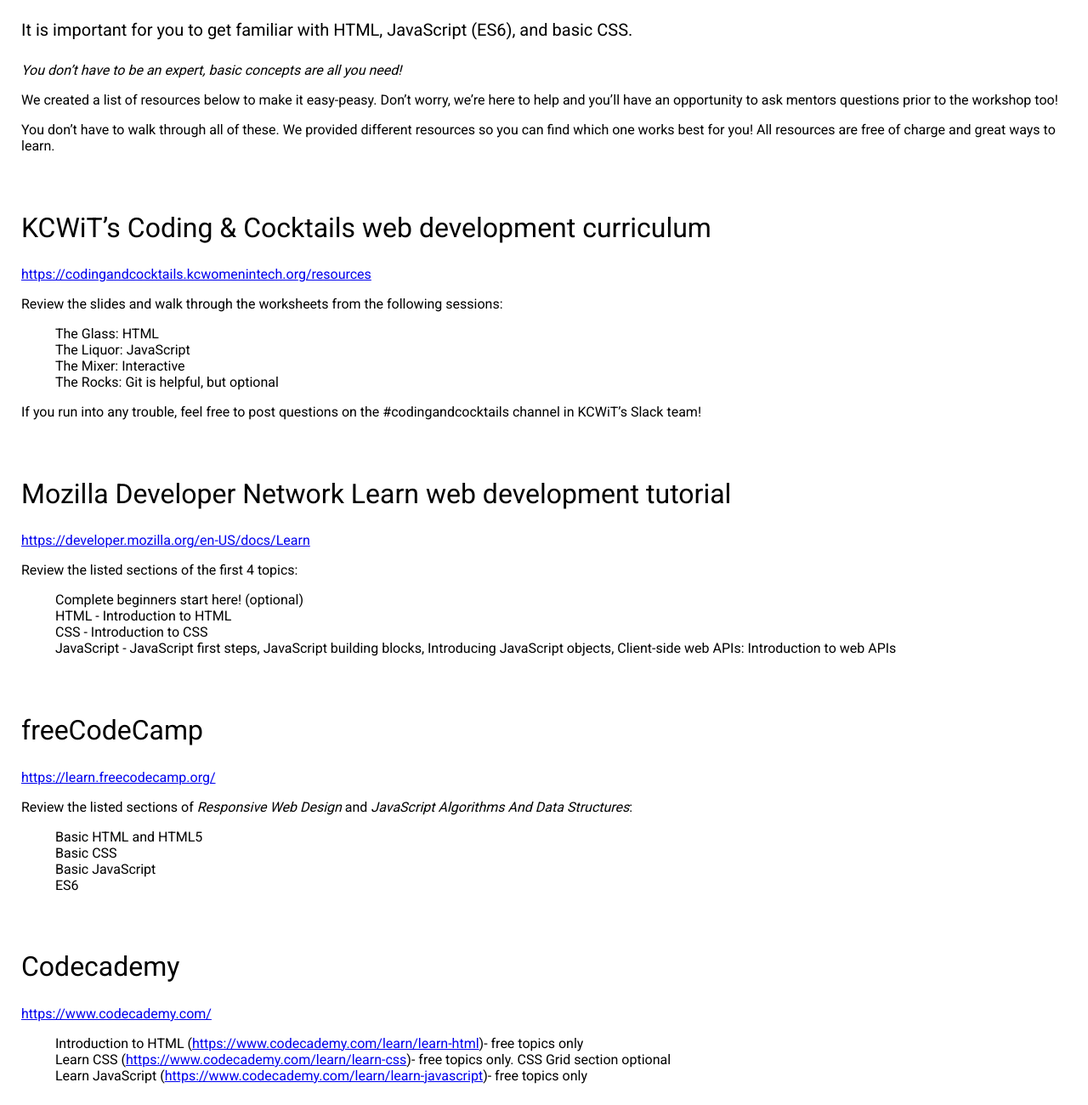
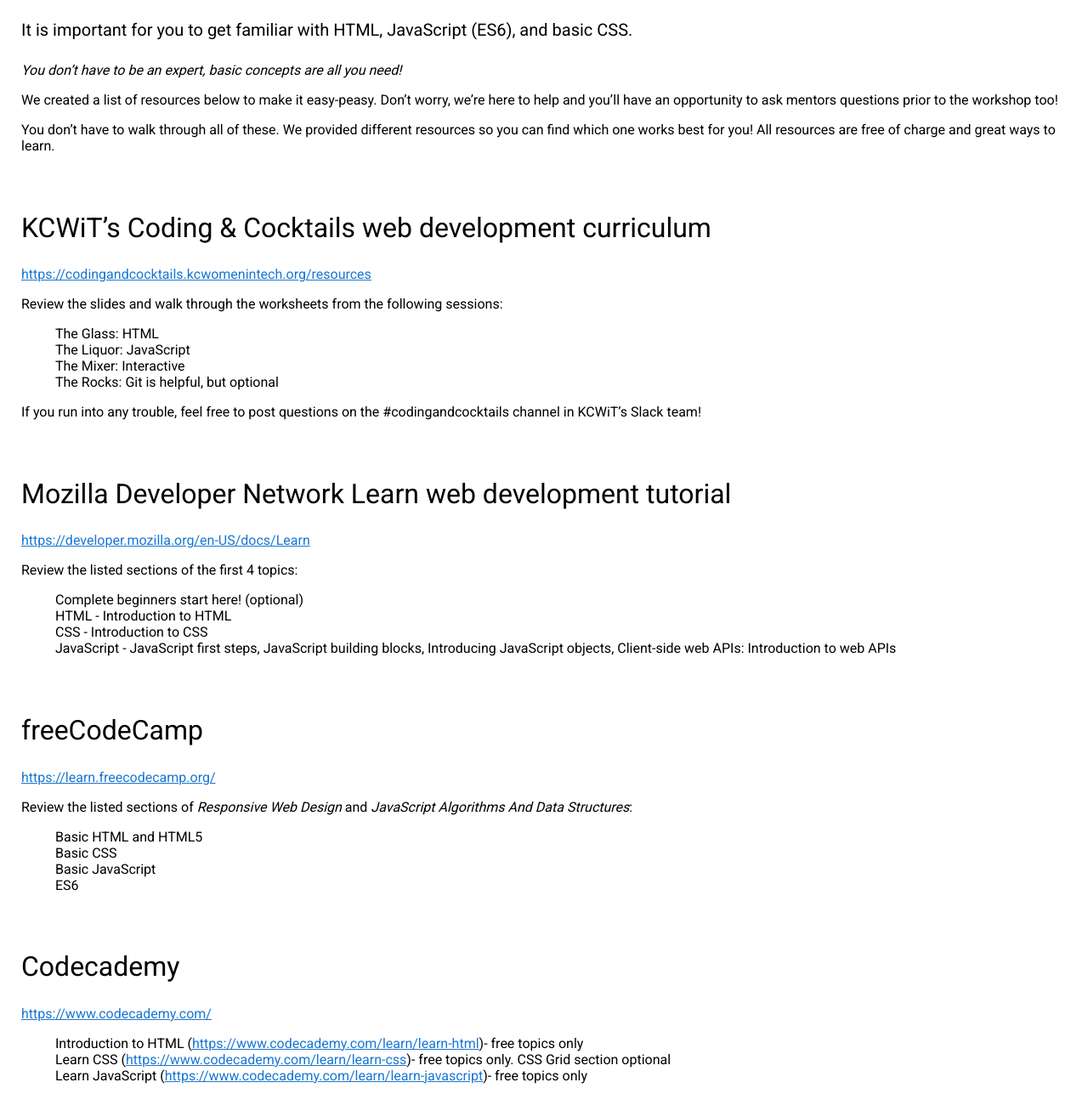
Before and after one commit to KansasCityWomeninTechnology/angulargirls-attendee-resources, a plain HTML site: page index.html in a window 1280 px wide. Shown: the part 463-1763 px from the top of the page at 85% size. Drawn offline with Linux system fonts and the light colour scheme.

Commit message:
fix the bitly links and add better styles

```diff
--- a/assets/styles/main.css
+++ b/assets/styles/main.css
@@ -34,6 +34,14 @@
     margin-right: auto;
 }
 
+a {
+    color: #1976d2;
+}
+
+a:visited {
+    color: #1976d2;
+}
+
 .subtitle {
     color: #666666;
     text-align: center;
--- a/index.html
+++ b/index.html
@@ -30,8 +30,8 @@
 
     <div class="instructions">
         <h2>KCWiT’s Coding & Cocktails web development curriculum</h2>
-        <a href="bit.ly/ngGirlsKCResourcesCnC"
-            _target="blank">https://codingandcocktails.kcwomenintech.org/resources</a>
+        <a href="https://bit.ly/ngGirlsKCResourcesCnC"
+            target="_blank">https://codingandcocktails.kcwomenintech.org/resources</a>
         <p>Review the slides and walk through the worksheets from the following sessions:</p>
         <ul>
             <li>The Glass: HTML</li>
@@ -44,7 +44,7 @@
     </div>
     <div class="instructions">
         <h2>Mozilla Developer Network Learn web development tutorial</h2>
-        <a href="bit.ly/ngGirlsKCResourcesMDN" _target="blank">https://developer.mozilla.org/en-US/docs/Learn</a>
+        <a href="https://bit.ly/ngGirlsKCResourcesMDN" target="_blank">https://developer.mozilla.org/en-US/docs/Learn</a>
         <p>Review the listed sections of the first 4 topics:</p>
         <ul>
             <li>Complete beginners start here! (optional)</li>
@@ -56,7 +56,7 @@
     </div>
     <div class="instructions">
         <h2>freeCodeCamp</h2>
-        <a href="bit.ly/ngGirlsKCResourcesFCC" _target="blank">https://learn.freecodecamp.org/</a>
+        <a href="https://bit.ly/ngGirlsKCResourcesFCC" target="_blank">https://learn.freecodecamp.org/</a>
         <p>Review the listed sections of <em>Responsive Web Design</em> and <em>JavaScript Algorithms And Data
                 Structures</em>:</p>
         <ul>
@@ -68,7 +68,7 @@
     </div>
     <div class="instructions">
         <h2>Codecademy</h2>
-        <a href="bit.ly/ngGirlsKCResourcesCodecademy" _target="blank">https://www.codecademy.com/</a>
+        <a href="https://bit.ly/ngGirlsKCResourcesCodecademy" target="_blank">https://www.codecademy.com/</a>
         <ul>
             <li>Introduction to HTML (<a href="bit.ly/ngGirlsKCResourcesCodecademyHTML" _target="blank">https://www.codecademy.com/learn/learn-html</a>)- free topics only</li>
             <li>Learn CSS (<a href="bit.ly/ngGirlsKCResourcesCodecademyCSS" _target="blank">https://www.codecademy.com/learn/learn-css</a>)- free topics only. CSS Grid section optional</li>
```
